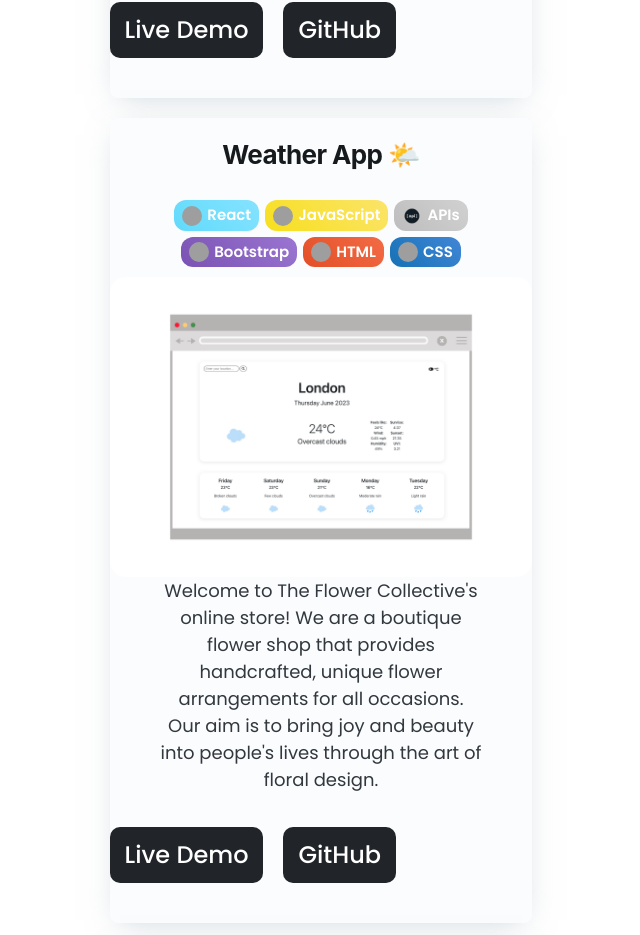
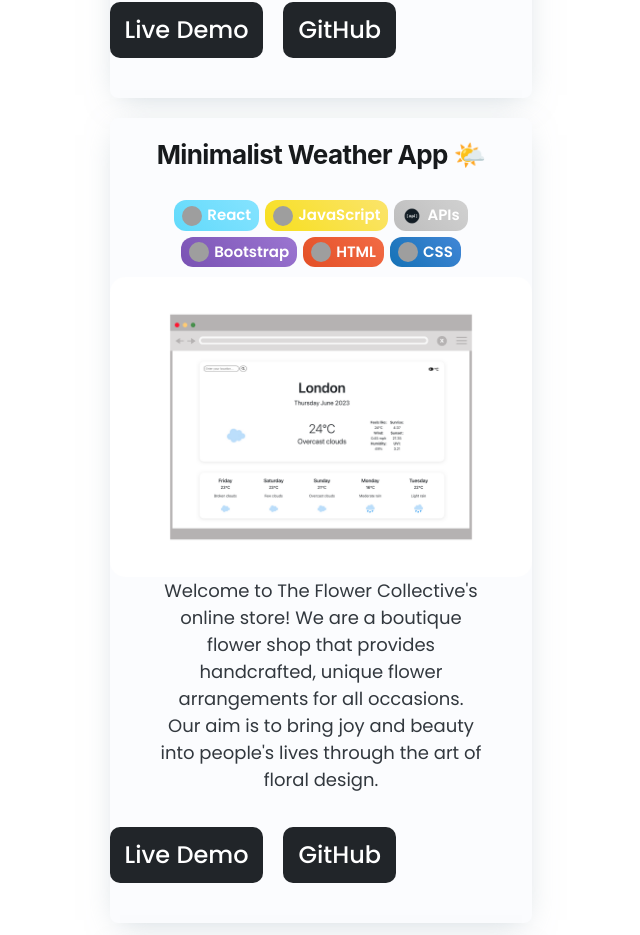
Before and after one commit to CodeByCalvin/Calvin-Merry-Dev, a React (Create React App) app in the folder calvinmerrydevreact/: page / in a window 1280 px wide. Shown: the part 2416-3351 px from the top of the page, without its empty margins (319-959 px from the left). Built offline with nearby package versions, Linux system fonts and the light colour scheme; grey boxes are pictures that could not be loaded.

Commit message:
Update Projects.jsx

```diff
--- a/calvinmerrydevreact/src/components/Projects.jsx
+++ b/calvinmerrydevreact/src/components/Projects.jsx
@@ -105,7 +105,7 @@ export default function Projects() {
       ],
     },
     {
-      title: "Weather App 🌤️",
+      title: "Minimalist Weather App 🌤️",
       description:
         "Welcome to The Flower Collective's online store! We are a boutique flower shop that provides handcrafted, unique flower arrangements for all occasions. Our aim is to bring joy and beauty into people's lives through the art of floral design.",
       image: `${process.env.PUBLIC_URL}/projectImgs/weatherappimg.png`,
```
